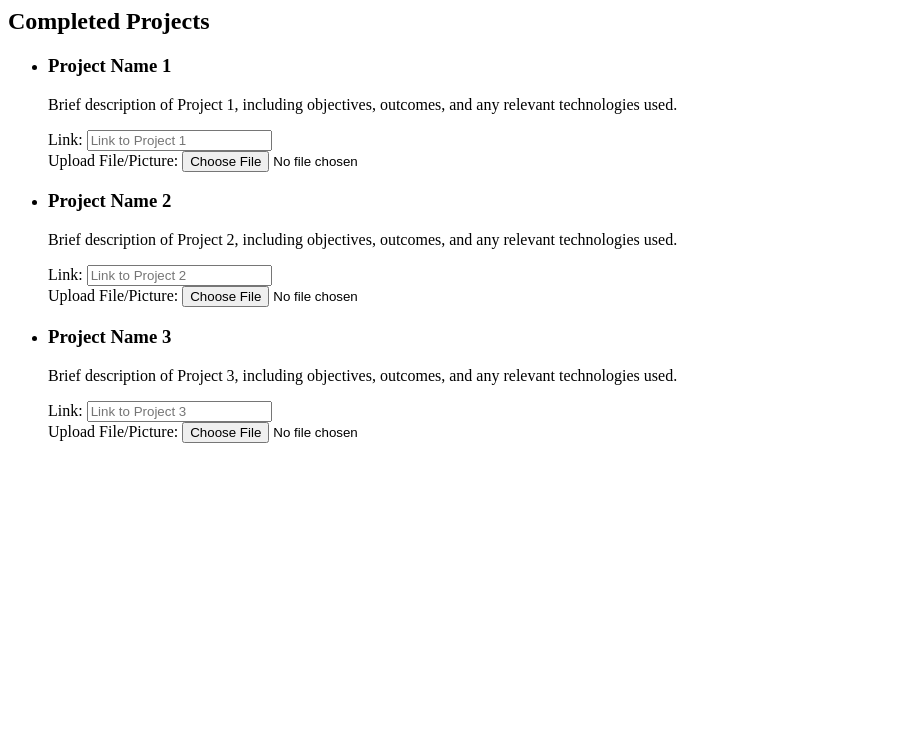
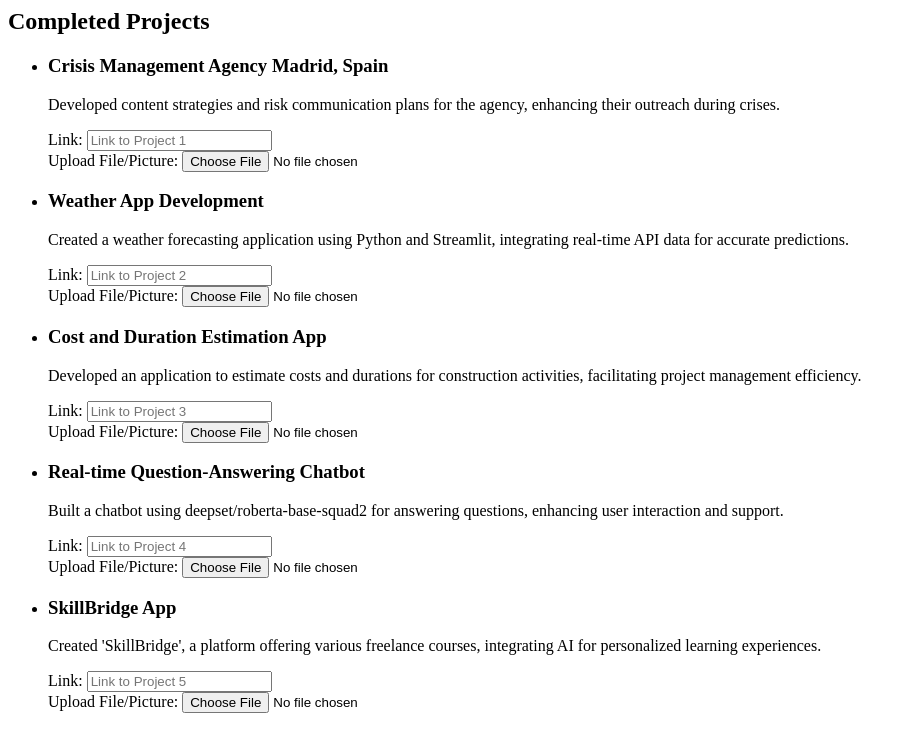
Before and after one commit to TahirRaheem/Testing-Portfolio, a plain HTML site: page index.html in a window 1280 px wide. Shown: the whole page, without its empty margins (0-911 px from the left). Drawn offline with Linux system fonts and the light colour scheme.

Commit message:
Update index.html

```diff
--- a/index.html
+++ b/index.html
@@ -2,8 +2,8 @@
     <h2>Completed Projects</h2>
     <ul>
         <li>
-            <h3>Project Name 1</h3>
-            <p>Brief description of Project 1, including objectives, outcomes, and any relevant technologies used.</p>
+            <h3>Crisis Management Agency Madrid, Spain</h3>
+            <p>Developed content strategies and risk communication plans for the agency, enhancing their outreach during crises.</p>
             <label for="link1">Link: </label>
             <input type="text" id="link1" placeholder="Link to Project 1">
             <br>
@@ -11,8 +11,8 @@
             <input type="file" id="upload1" accept=".pdf, .docx, .pptx, image/*">
         </li>
         <li>
-            <h3>Project Name 2</h3>
-            <p>Brief description of Project 2, including objectives, outcomes, and any relevant technologies used.</p>
+            <h3>Weather App Development</h3>
+            <p>Created a weather forecasting application using Python and Streamlit, integrating real-time API data for accurate predictions.</p>
             <label for="link2">Link: </label>
             <input type="text" id="link2" placeholder="Link to Project 2">
             <br>
@@ -20,14 +20,32 @@
             <input type="file" id="upload2" accept=".pdf, .docx, .pptx, image/*">
         </li>
         <li>
-            <h3>Project Name 3</h3>
-            <p>Brief description of Project 3, including objectives, outcomes, and any relevant technologies used.</p>
+            <h3>Cost and Duration Estimation App</h3>
+            <p>Developed an application to estimate costs and durations for construction activities, facilitating project management efficiency.</p>
             <label for="link3">Link: </label>
             <input type="text" id="link3" placeholder="Link to Project 3">
             <br>
             <label for="upload3">Upload File/Picture: </label>
             <input type="file" id="upload3" accept=".pdf, .docx, .pptx, image/*">
         </li>
+        <li>
+            <h3>Real-time Question-Answering Chatbot</h3>
+            <p>Built a chatbot using deepset/roberta-base-squad2 for answering questions, enhancing user interaction and support.</p>
+            <label for="link4">Link: </label>
+            <input type="text" id="link4" placeholder="Link to Project 4">
+            <br>
+            <label for="upload4">Upload File/Picture: </label>
+            <input type="file" id="upload4" accept=".pdf, .docx, .pptx, image/*">
+        </li>
+        <li>
+            <h3>SkillBridge App</h3>
+            <p>Created 'SkillBridge', a platform offering various freelance courses, integrating AI for personalized learning experiences.</p>
+            <label for="link5">Link: </label>
+            <input type="text" id="link5" placeholder="Link to Project 5">
+            <br>
+            <label for="upload5">Upload File/Picture: </label>
+            <input type="file" id="upload5" accept=".pdf, .docx, .pptx, image/*">
+        </li>
         <!-- Add more projects as needed -->
     </ul>
 </section>
```
